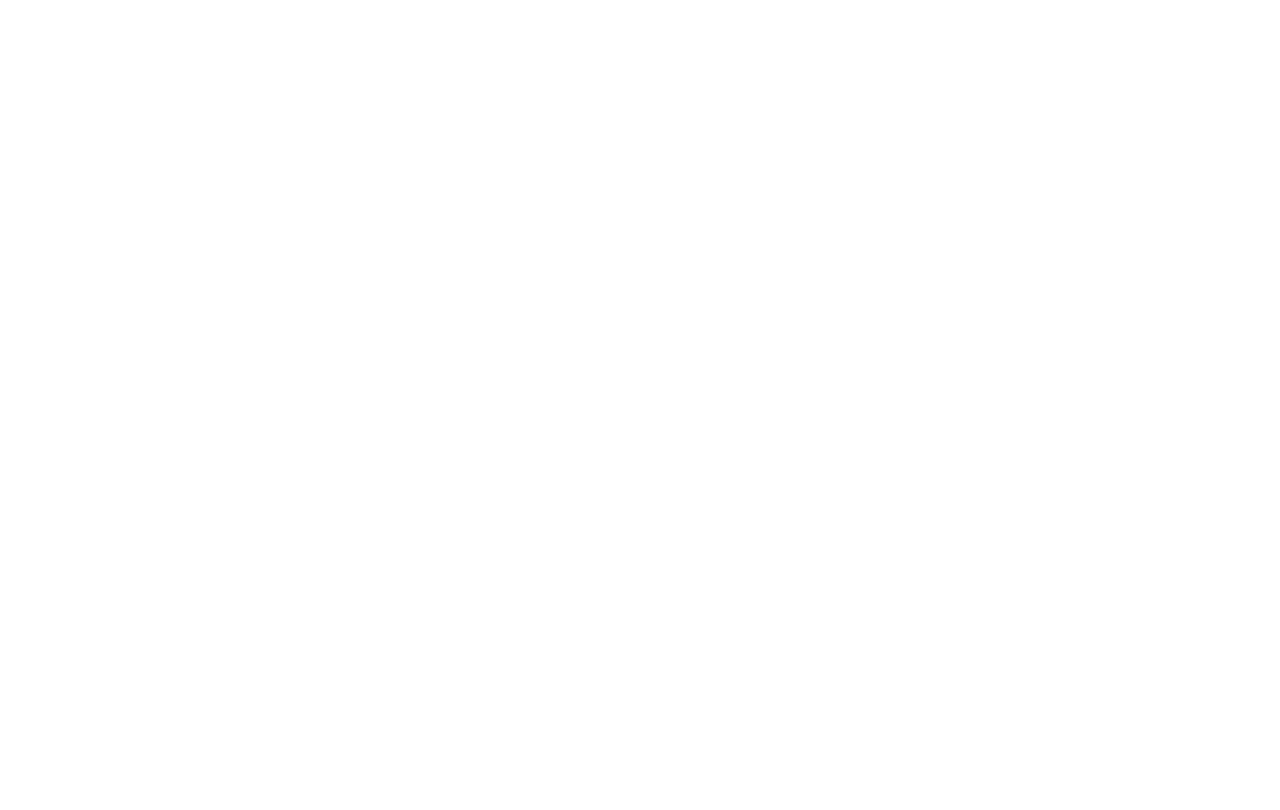
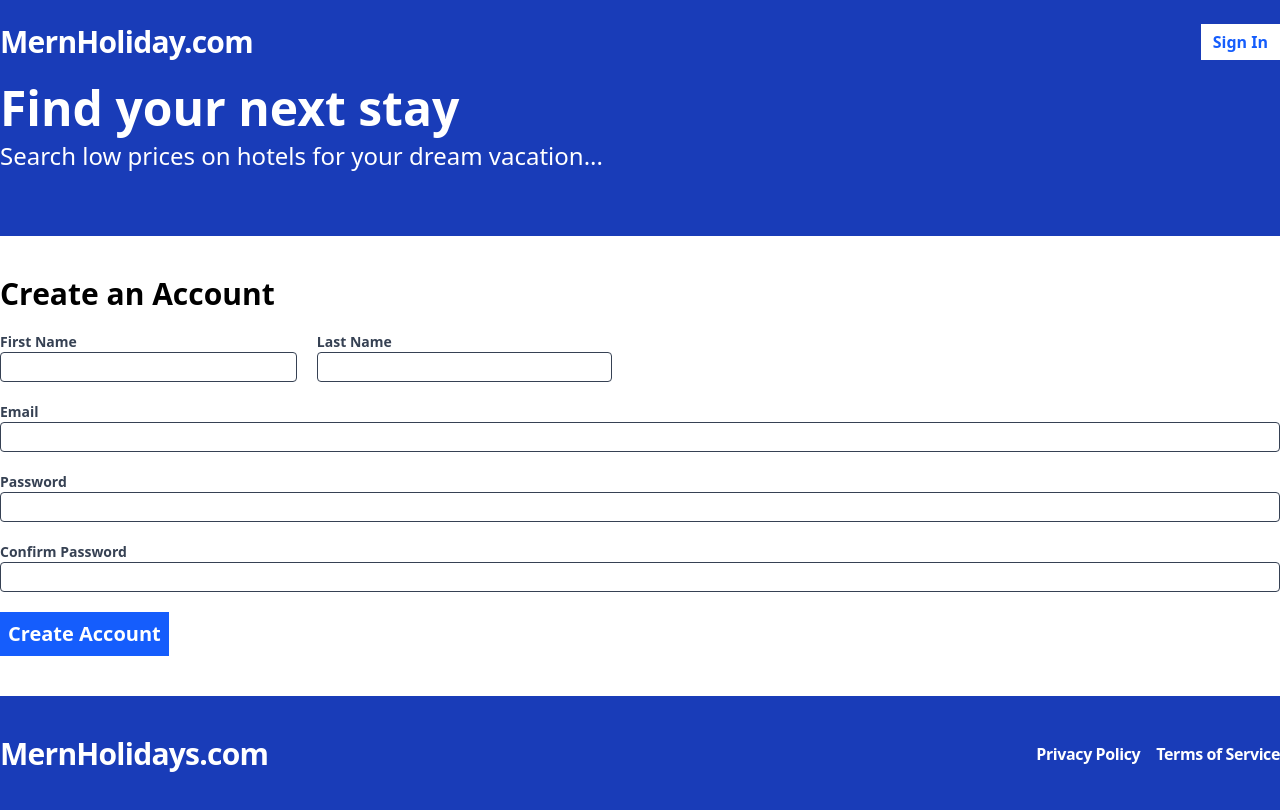
Before and after one commit to Phonu/MernHolidays, a React (Vite) app in the folder frontend/: page /register in a window 1280 px wide. Before the commit this address had no page. Built offline with nearby package versions, Linux system fonts and the light colour scheme.

Commit message:
Created Register Page Form

```diff
--- a/frontend/package.json
+++ b/frontend/package.json
@@ -13,6 +13,7 @@
     "@tailwindcss/vite": "^4.0.0",
     "react": "^18.3.1",
     "react-dom": "^18.3.1",
+    "react-hook-form": "^7.54.2",
     "react-router-dom": "^7.1.3",
     "tailwindcss": "^4.0.0"
   },
--- a/frontend/src/App.tsx
+++ b/frontend/src/App.tsx
@@ -1,6 +1,12 @@
-import { Route, Routes, BrowserRouter as Router } from "react-router-dom";
+import {
+  Route,
+  Routes,
+  BrowserRouter as Router,
+  Navigate,
+} from "react-router-dom";
 import "./App.css";
 import Layout from "./layouts/layout";
+import Register from "./pages/Register";
 
 function App() {
   return (
@@ -22,6 +28,15 @@
             </Layout>
           }
         />
+        <Route
+          path="/register"
+          element={
+            <Layout>
+              <Register />
+            </Layout>
+          }
+        />
+        <Route path="*" element={<Navigate to="/" />} />
       </Routes>
     </Router>
   );
--- /dev/null
+++ b/frontend/src/pages/Register.tsx
@@ -0,0 +1,108 @@
+import { useForm } from "react-hook-form";
+
+type RegisterFormData = {
+  firstName: string;
+  lastName: string;
+  email: string;
+  password: string;
+  confirmPassword: string;
+};
+
+const Register = () => {
+  const {
+    register,
+    watch,
+    handleSubmit,
+    formState: { errors },
+  } = useForm<RegisterFormData>();
+
+  const onSubmit = handleSubmit((data: unknown) => {
+    console.log(data);
+  });
+
+  return (
+    <form className="flex flex-col gap-5" onSubmit={onSubmit}>
+      <h2 className="text-3xl font-bold"> Create an Account</h2>
+      <div className="flex flex-col md:flex-row gap-5">
+        <label className="text-gray-700 text-sm font-bold">
+          First Name
+          <input
+            className="border rounded w-full py-1 px-2 font-normal"
+            {...register("firstName", { required: "This field is required" })}
+          ></input>
+          {errors.firstName && (
+            <span className="text-red-500">{errors.firstName.message}</span>
+          )}
+        </label>
+        <label className="text-gray-700 text-sm font-bold">
+          Last Name
+          <input
+            className="border rounded w-full py-1 px-2 font-normal"
+            {...register("lastName", { required: "This field is required" })}
+          ></input>
+          {errors.lastName && (
+            <span className="text-red-500">{errors.lastName.message}</span>
+          )}
+        </label>
+      </div>
+
+      <label className="text-gray-700 text-sm font-bold">
+        Email
+        <input
+          type="email"
+          className="border rounded w-full py-1 px-2 font-normal"
+          {...register("email", { required: "This field is required" })}
+        ></input>
+        {errors.email && (
+          <span className="text-red-500">{errors.email.message}</span>
+        )}
+      </label>
+      <label className="text-gray-700 text-sm font-bold">
+        Password
+        <input
+          type="password"
+          className="border rounded w-full py-1 px-2 font-normal"
+          {...register("password", {
+            required: "This field is required",
+            minLength: {
+              value: 6,
+              message: "Password must be at least 6 character",
+            },
+          })}
+        ></input>
+        {errors.password && (
+          <span className="text-red-500">{errors.password.message}</span>
+        )}
+      </label>
+      <label className="text-gray-700 text-sm font-bold">
+        Confirm Password
+        <input
+          type="password"
+          className="border rounded w-full py-1 px-2 font-normal"
+          {...register("confirmPassword", {
+            validate: (val: string) => {
+              if (!val) {
+                return "This field is required";
+              } else if (watch("password") !== val) {
+                return "Your passwords do not match";
+              }
+            },
+          })}
+        ></input>
+        {errors.confirmPassword && (
+          <span className="text-red-500">{errors.confirmPassword.message}</span>
+        )}
+      </label>
+
+      <span>
+        <button
+          type="submit"
+          className="bg-blue-600 text-white p-2 font-bold hover:bg-blue-500 text-xl"
+        >
+          Create Account
+        </button>
+      </span>
+    </form>
+  );
+};
+export default Register;
```
Also changed, not shown: 2 other files (tests, documents, lock files or other folders).
